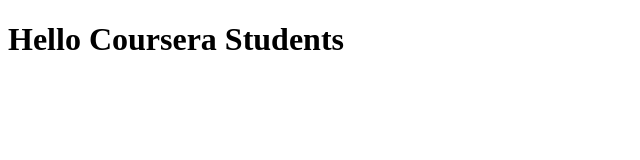
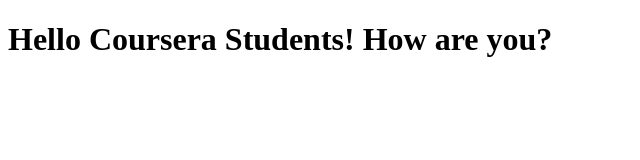
Before and after one commit to Masseo36/coursera-test, a plain HTML site: page index.html in a window 1280 px wide. Shown: the whole page, without its empty margins (0-640 px from the left). Drawn offline with Linux system fonts and the light colour scheme.

Commit message:
Next version of web file

```diff
--- a/index.html
+++ b/index.html
@@ -7,7 +7,7 @@
     <title>Hello Coursera</title>
 </head>
 <body>
-    <h1>Hello Coursera Students</h1>
+    <h1>Hello Coursera Students! How are you?</h1>
 
 </body>
 </html>
```
